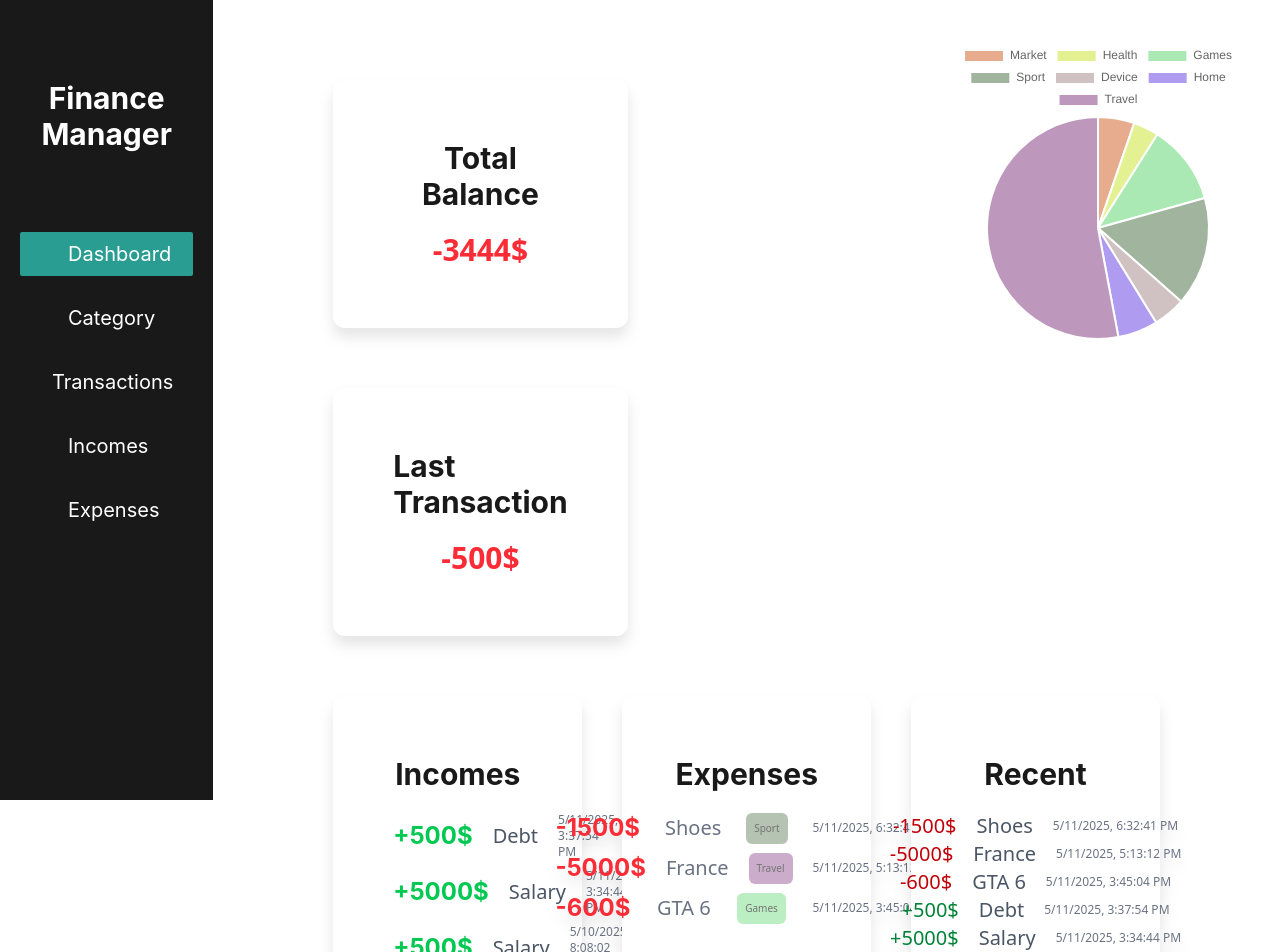
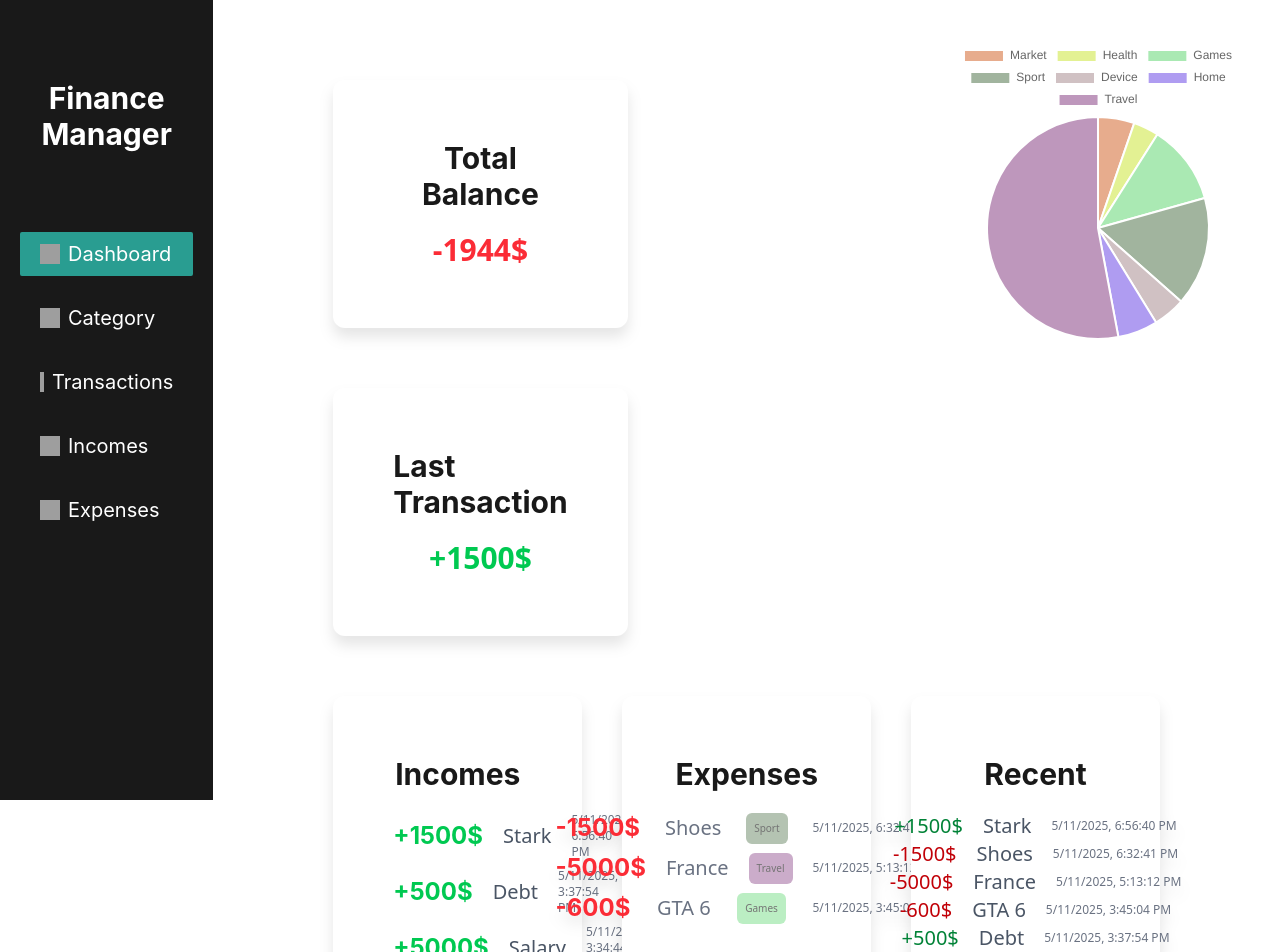
Before and after one commit to nurzhan-altynsaryuly/finance-manager, a React (Vite) app: page / in a window 1280 px wide. Shown: the top 952 px of the page. Built offline with nearby package versions, Linux system fonts and the light colour scheme; data requests are answered from the project's data file; grey boxes are pictures that could not be loaded.

Commit message:
bg-image

```diff
--- a/server/db.json
+++ b/server/db.json
@@ -19,6 +19,13 @@
       "date": "5/11/2025, 3:37:54 PM",
       "cash": "500",
       "description": "Debt",
+      "method": "income"
+    },
+    {
+      "id": "majpwkcb",
+      "date": "5/11/2025, 6:56:40 PM",
+      "cash": 1500,
+      "description": "Stark",
       "method": "income"
     }
   ],
--- a/src/components/LastTransactionItem.jsx
+++ b/src/components/LastTransactionItem.jsx
@@ -3,7 +3,7 @@ import { UseTransactions } from "../hooks/UseTransactions";
 export default function LastTransactionItem() {
   const [transactionsData] = UseTransactions();
 
-  const lastTransaction = transactionsData.slice(-1)[0];
+  const lastTransaction = transactionsData[0];
 
   return (
     <div className="p-15 bg-white rounded-xl h-max mt-15 drop-shadow-xl">
--- a/src/layouts/Navigation/Navigation.jsx
+++ b/src/layouts/Navigation/Navigation.jsx
@@ -26,7 +26,10 @@ export function Navigation() {
             } flex justify-left mx-5 py-2 px-5 gap-2 items-center rounded-xs hover:bg-[#299D91]`}
           >
             <div
-              className={`bg-[url(assets/navigations/${item.icon})] h-5 w-5 bg-cover`}
+              style={{
+                backgroundImage: `url(./src/assets//navigations/${item.icon})`,
+              }}
+              className="h-5 w-5 bg-cover"
             ></div>
             <p className="font-['Inter'] text-xl text-white">{item.label}</p>
           </Link>
```
Also changed, not shown: src/layouts/Navigation/css.css (added).
